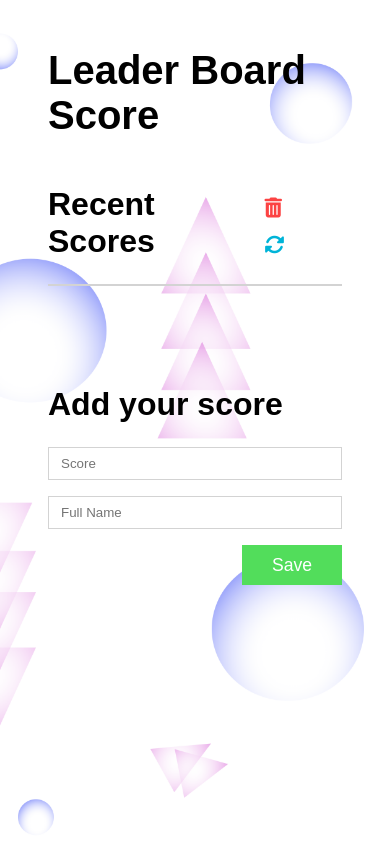
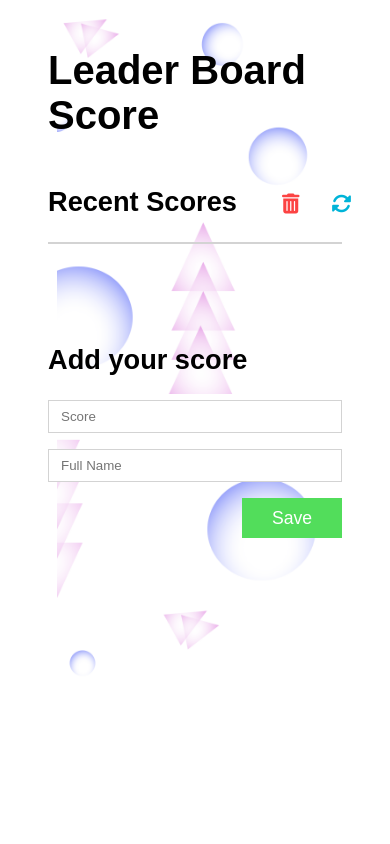
Before and after one commit to Trast00/leaderboard-score, a website built with webpack: page src/index.html in a window 390 px wide. Built offline with nearby package versions, Linux system fonts and the light colour scheme; no server answers.

Commit message:
Update position of icons remove and refresh

```diff
--- a/src/style.css
+++ b/src/style.css
@@ -12,8 +12,8 @@ body {
   flex-wrap: wrap;
   background-image: url("../images/WebBackground.png");
   background-repeat: no-repeat;
-  background-size: cover;
-  background-position: center;
+  background-size: contain;
+  background-position: top;
 }
 
 h1 {
@@ -135,6 +135,15 @@ h2 {
     font-size: 2.5rem;
   }
 
+  h2 {
+    font-size: 1.7rem;
+  }
+
+  h2 div{
+    display: flex;
+    width: 80px;
+  }
+
   .recent-scores {
     width: 100%;
   }
```
